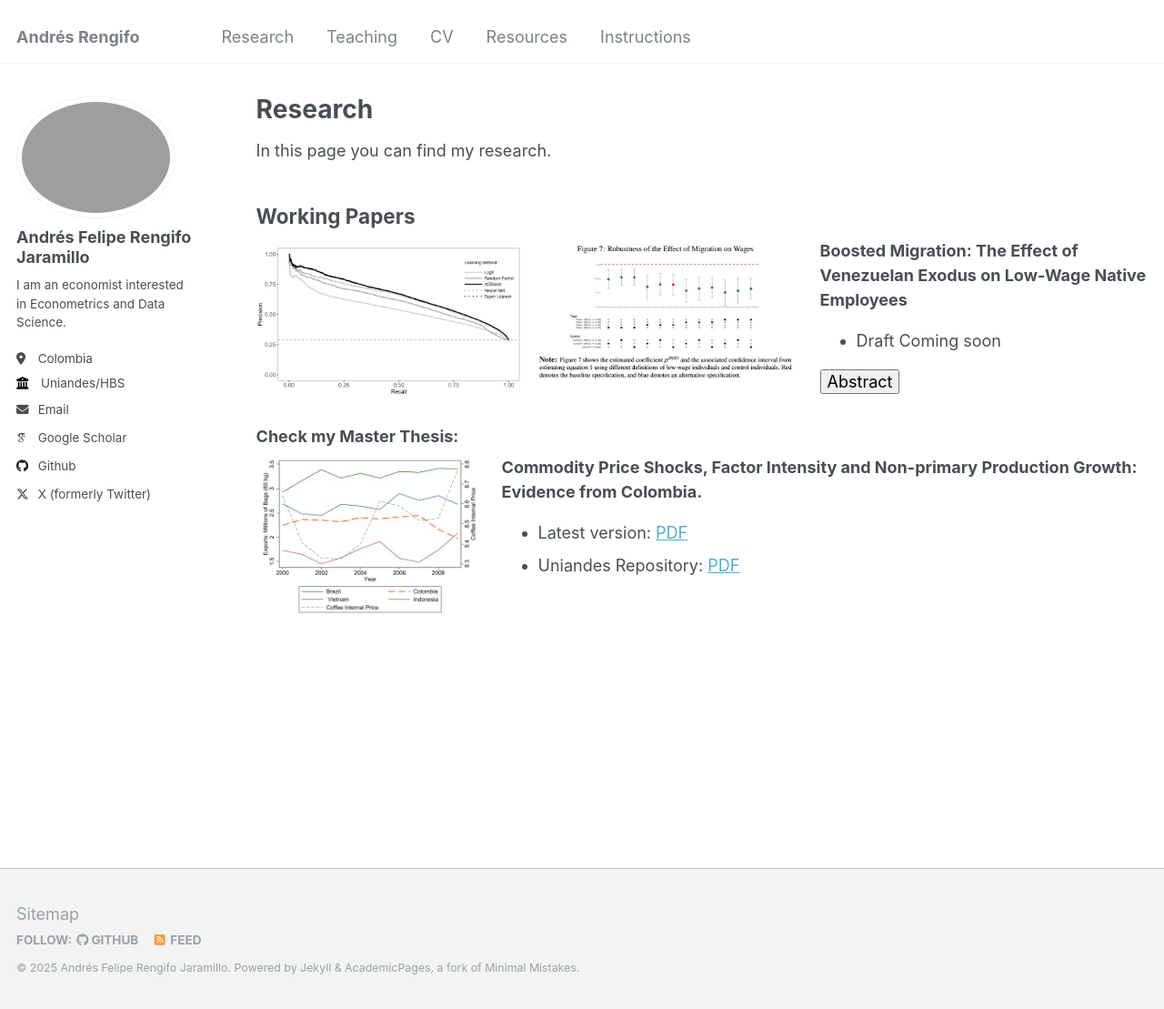
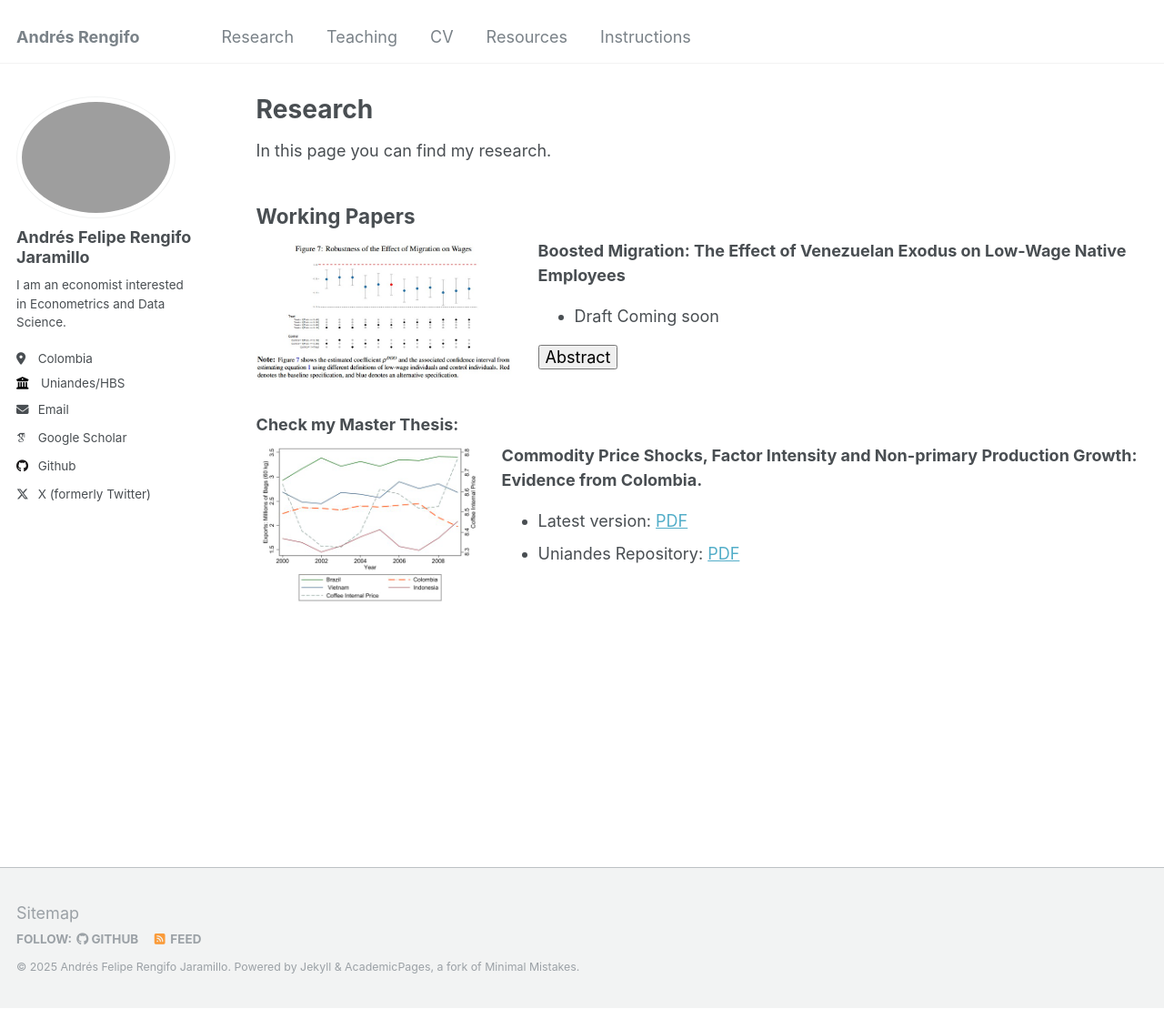
Before and after one commit to RengifoAndres/RengifoAndres.github.io, a Jekyll site: the page built from _pages/Research.md, in a window 1280 px wide and 1109 px high. Shown: the whole window at 91% size. Built offline with Jekyll 4.4.1, drawn with Linux system fonts in a browser that asks for light colours; some web fonts are replaced.

Commit message:
Update Research.md

```diff
--- a/_pages/Research.md
+++ b/_pages/Research.md
@@ -26,7 +26,6 @@ In this page you can find my research.
 ## Working Papers
 
 <div style="display: flex; align-items: flex-start; margin-bottom: 20px;">
-    <img src="/images/research_images/pr_re_auc.jpg" alt="AUC FOR MODELS" style="width: 290px; height: auto; margin-right: 20px;">
      <img src="/images/research_images/ML_MIG_robuss.jpg" alt="AUC FOR MODELS" style="width: 290px; height: auto; margin-right: 20px;">
   <div>
     <strong>Boosted Migration: The Effect of Venezuelan Exodus on Low-Wage Native Employees</strong><br>
```
